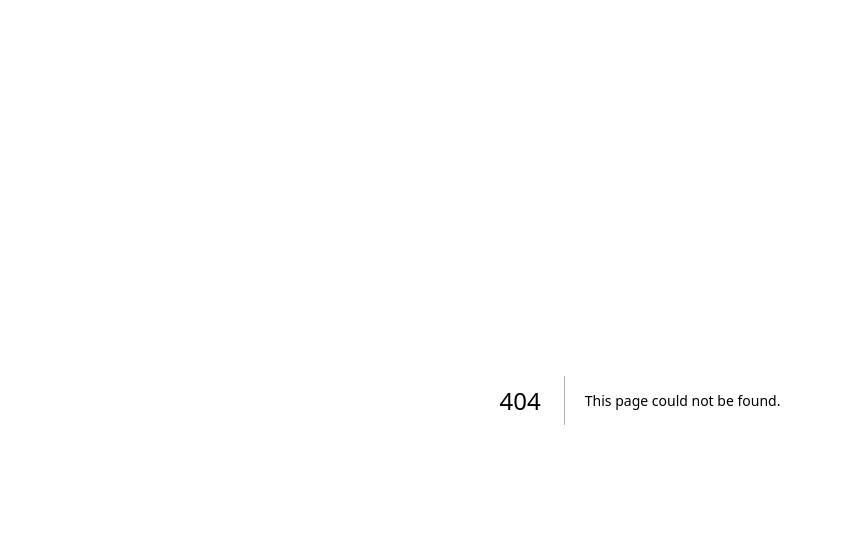
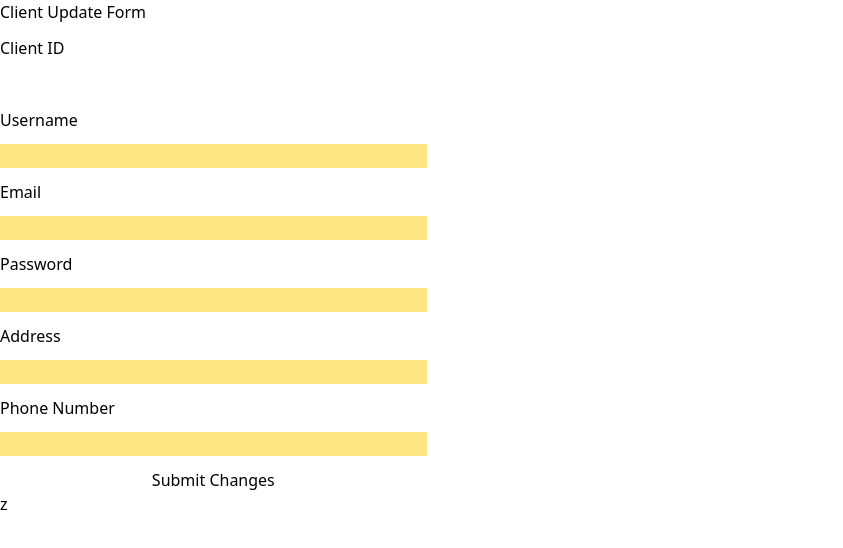
Before and after one commit to SeiRann/shop_frontend, a Next.js app: page /admin/clients/update in a window 1280 px wide. Before the commit this address had no page. Shown: the top 548 px of the page, without its empty margins (0-843 px from the left). Built offline with nearby package versions, Linux system fonts and the light colour scheme.

Commit message:
update client + routes for easier navigation added

```diff
--- a/src/app/admin/clients/create/page.tsx
+++ b/src/app/admin/clients/create/page.tsx
@@ -1,8 +1,8 @@
-import RegisterAccountForm from "@/app/components/registerAccountForm";
+import RegisterClientForm from "@/app/components/registerClientForm";
 export default function AClientCreatePage() {
   return (
     <div>
-      <RegisterAccountForm />
+      <RegisterClientForm />
     </div>
   );
 }
--- a/src/app/admin/clients/page.tsx
+++ b/src/app/admin/clients/page.tsx
@@ -2,6 +2,9 @@ export default function ClientsAdminPage() {
   return (
     <div>
       <h1>Clients Admin Page</h1>
+      <a href="/admin/clients/create">Create</a>
+      <a href="/admin/clients/delete">Delete</a>
+      <a href="/admin/clients/update">Update</a>
     </div>
   );
 }
--- /dev/null
+++ b/src/app/admin/clients/update/page.tsx
@@ -0,0 +1,9 @@
+import UpdateClientForm from "@/app/components/updateClientForm";
+
+export default function AUpdateClientPage() {
+  return (
+    <div>
+      <UpdateClientForm />z
+    </div>
+  );
+}
--- /dev/null
+++ b/src/app/components/registerClientForm.tsx
@@ -0,0 +1,58 @@
+"use client"; // make this a client component
+import { redirect } from "next/navigation";
+
+export default function RegisterClientForm() {
+  const onRegisterSubmit = async (e: React.FormEvent<HTMLFormElement>) => {
+    e.preventDefault(); // prevent page reload
+
+    const formData = new FormData(e.currentTarget);
+    const data = {
+      username: formData.get("username"),
+      email: formData.get("email"),
+      password: formData.get("password"),
+      address: formData.get("address"),
+      phone_number: Number(formData.get("phoneNumber")),
+    };
+
+    console.log(process.env.DB_URL + "client/");
+    console.log(JSON.stringify(data));
+    // call your backend API
+    const res = await fetch(`${process.env.NEXT_PUBLIC_API_URL}/client/`, {
+      method: "POST",
+      body: JSON.stringify(data),
+      headers: { "Content-Type": "application/json" },
+    });
+
+    if (res.ok) {
+      console.log("Client created successfully!");
+      redirect("/");
+    } else {
+      console.log(process.env.DB_URL + "client/");
+      console.log(JSON.stringify(data));
+      console.error("Error creating client");
+    }
+  };
+
+  return (
+    <div className="w-1/3">
+      <form onSubmit={onRegisterSubmit}>
+        <div className="flex flex-col gap-3">
+          <h1 className="text-3xl">Client Creation Form</h1>
+          <label htmlFor="username">Username</label>
+          <input type="text" name="username" className="bg-amber-200" />
+          <label htmlFor="email">Email</label>
+          <input type="text" name="email" className="bg-amber-200" />
+          <label htmlFor="password">Password</label>
+          <input type="text" name="password" className="bg-amber-200" />
+          <label htmlFor="address">Address</label>
+          <input type="text" name="address" className="bg-amber-200" />
+          <label htmlFor="phoneNumber">Phone Number</label>
+          <input type="text" name="phoneNumber" className="bg-amber-200" />
+          <button type="submit" className="bg-blue-500 rounded-sm">
+            Create Client
+          </button>
+        </div>
+      </form>
+    </div>
+  );
+}
--- a/src/app/components/registerAccountForm.tsx
+++ b/src/app/components/updateClientForm.tsx
@@ -1,11 +1,13 @@
-"use client"; // make this a client component
+"use client";
+
 import { redirect } from "next/navigation";
 
-export default function RegisterAccountForm() {
-  const onRegisterSubmit = async (e: React.FormEvent<HTMLFormElement>) => {
-    e.preventDefault(); // prevent page reload
+export default function UpdateClientForm() {
+  const onUpdateSubmit = async (e: React.FormEvent<HTMLFormElement>) => {
+    e.preventDefault();
 
     const formData = new FormData(e.currentTarget);
+    const id = formData.get("client_id");
     const data = {
       username: formData.get("username"),
       email: formData.get("email"),
@@ -14,30 +16,30 @@ export default function RegisterAccountForm() {
       phone_number: Number(formData.get("phoneNumber")),
     };
 
-    console.log(process.env.DB_URL + "client/");
-    console.log(JSON.stringify(data));
-    // call your backend API
-    const res = await fetch(`${process.env.NEXT_PUBLIC_API_URL}/client/`, {
-      method: "POST",
-      body: JSON.stringify(data),
-      headers: { "Content-Type": "application/json" },
-    });
+    const result = await fetch(
+      `${process.env.NEXT_PUBLIC_API_URL}/client/${id}`,
+      {
+        method: "PATCH",
+        body: JSON.stringify(data),
+        headers: { "Content-Type": "application/json" },
+      },
+    );
 
-    if (res.ok) {
-      console.log("Client created successfully!");
+    if (result.ok) {
+      console.log("Client Info successfully update");
       redirect("/");
     } else {
-      console.log(process.env.DB_URL + "client/");
-      console.log(JSON.stringify(data));
-      console.error("Error creating client");
+      console.error("Failed Client update");
     }
   };
 
   return (
     <div className="w-1/3">
-      <form onSubmit={onRegisterSubmit}>
+      <form onSubmit={onUpdateSubmit}>
         <div className="flex flex-col gap-3">
-          <h1 className="text-3xl">Client Creation Form</h1>
+          <h1>Client Update Form</h1>
+          <label htmlFor="client_id">Client ID</label>
+          <input type="text" name="client_id" />
           <label htmlFor="username">Username</label>
           <input type="text" name="username" className="bg-amber-200" />
           <label htmlFor="email">Email</label>
@@ -48,9 +50,7 @@ export default function RegisterAccountForm() {
           <input type="text" name="address" className="bg-amber-200" />
           <label htmlFor="phoneNumber">Phone Number</label>
           <input type="text" name="phoneNumber" className="bg-amber-200" />
-          <button type="submit" className="bg-blue-500 rounded-sm">
-            Create Client
-          </button>
+          <button type="submit">Submit Changes</button>
         </div>
       </form>
     </div>
```
